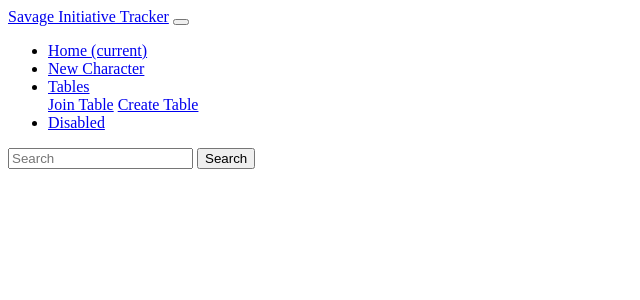
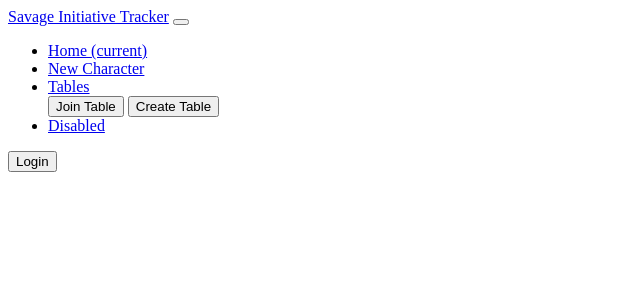
Before and after one commit to parkernalch/flask-savage-initiative, a Flask app: template templates/navbar.html in a window 1280 px wide. Shown: the top 300 px of the page, without its empty margins (0-640 px from the left). Run offline with Flask 2, Linux system fonts and the light colour scheme; the template is opened without the code that fills it, so the values that code supplies are empty.

Commit message:
small navbar edits to the join/create tables

```diff
--- a/templates/navbar.html
+++ b/templates/navbar.html
@@ -17,16 +17,16 @@
             Tables
             </a>
             <div class="dropdown-menu" aria-labelledby="navbarDropdown">
-            <a class="dropdown-item join-table" href="/tables">Join Table</a>
-            <a class="dropdown-item create-table" href="/tables">Create Table</a>
+            <button class="dropdown-item join-table">Join Table</button>
+            <button class="dropdown-item create-table">Create Table</button>
         </li>
         <li class="nav-item">
             <a class="nav-link disabled" href="#">Disabled</a>
         </li>
         </ul>
         <form class="form-inline my-2 my-lg-0">
-        <input class="form-control mr-sm-2" type="search" placeholder="Search" aria-label="Search">
-        <button class="btn btn-outline-success my-2 my-sm-0" type="submit">Search</button>
+        <!-- <input class="form-control mr-sm-2" type="search" placeholder="Search" aria-label="Search"> -->
+        <button class="btn btn-primary my-2 my-sm-0" type="button">Login</button>
         </form>
     </div>
 </nav>
```
